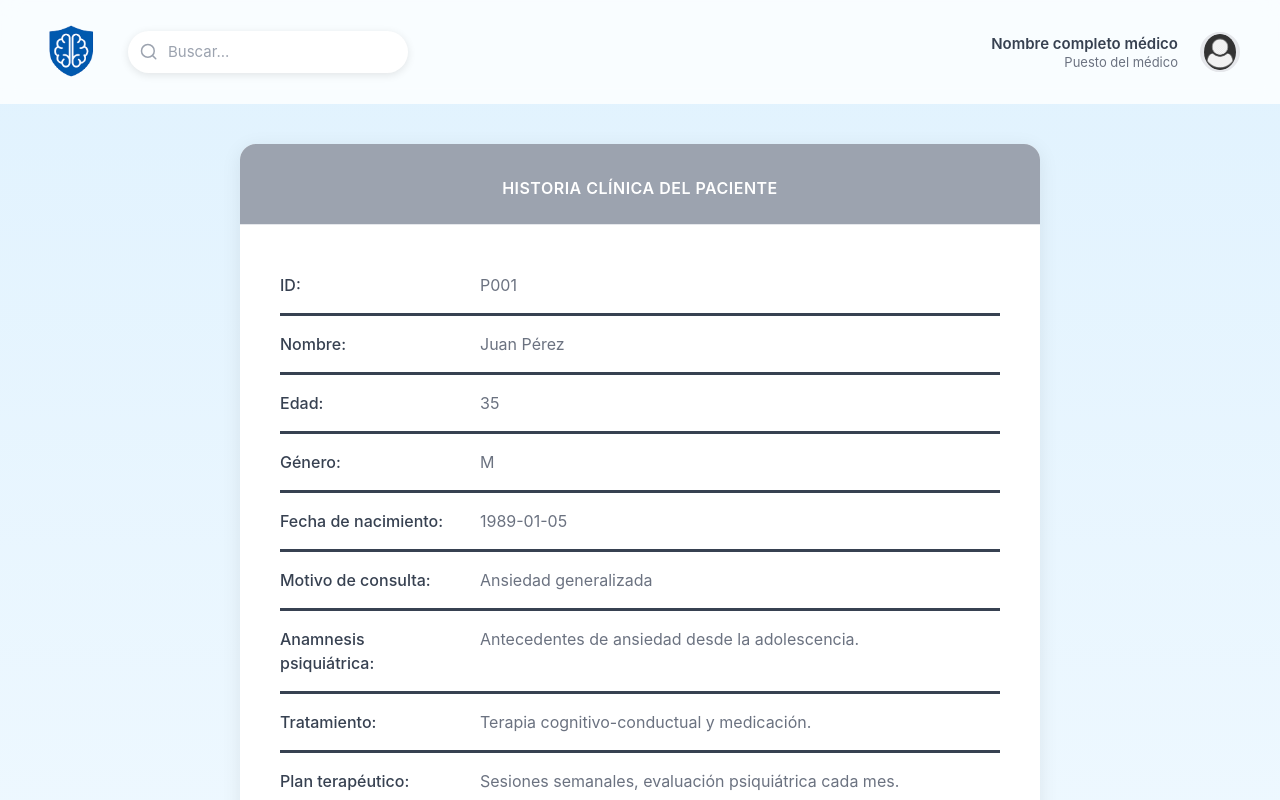
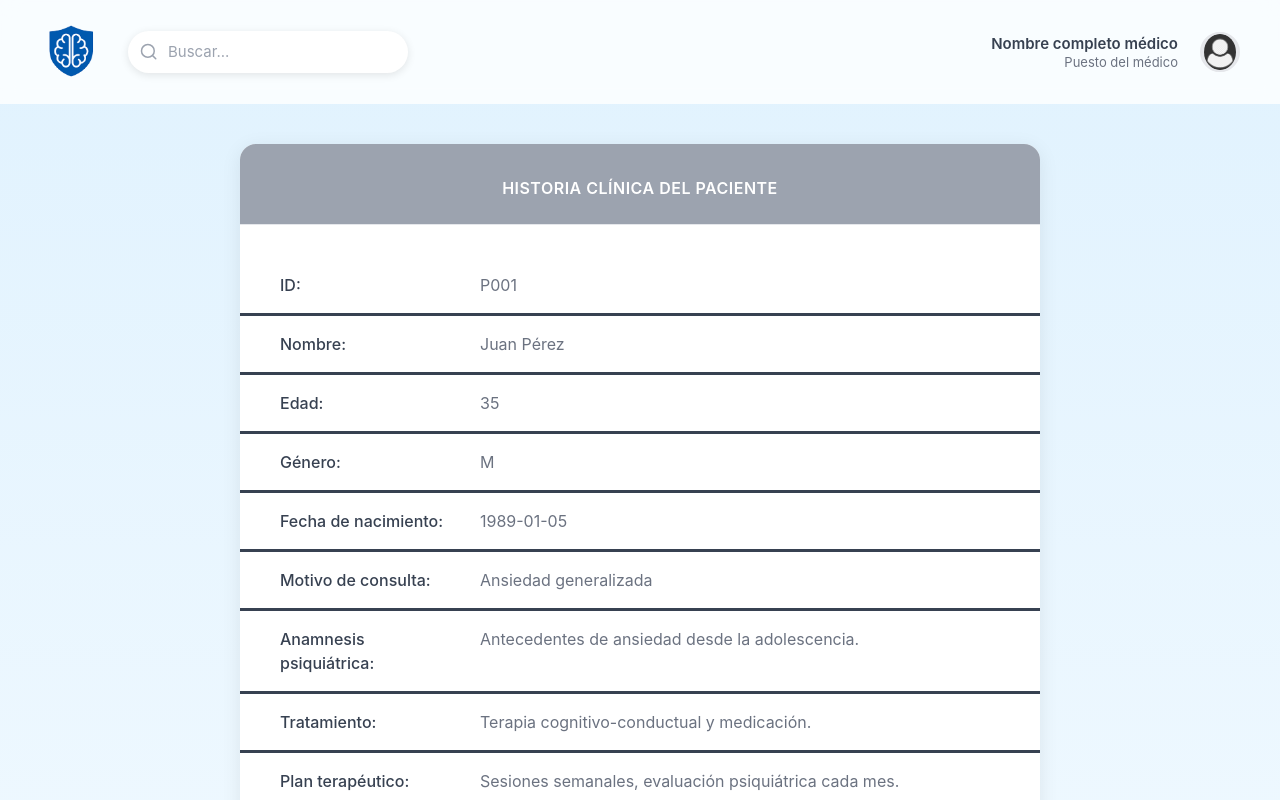
Before and after one commit to Cdiezlop/MindSecure, a Vue app in the folder frontend/: page /detalles/1 in a window 1280 px wide. Shown: the top 800 px of the page. Built offline with nearby package versions, Linux system fonts and the light colour scheme.

Commit message:
ajuste estético en tabla

```diff
--- a/frontend/src/components/VerDetalles.vue
+++ b/frontend/src/components/VerDetalles.vue
@@ -179,7 +179,7 @@
       </div>
     </div>
 
-    <!-- PANEL DE PERFIL  -->
+    <!-- PANEL DE PERFIL simplificado -->
     <div v-if="showProfileModal">
       <div class="profile-panel-overlay" @click.self="showProfileModal = false"></div>
       <div class="profile-panel">
@@ -440,7 +440,8 @@ export default {
 .detail-row {
   display: flex;
   align-items: flex-start;
-  padding: 16px 0;
+  padding: 16px 40px;
+  margin: 0 -40px;
   border-bottom: 3px solid #374151;
   min-height: 56px;
 }
@@ -646,7 +647,7 @@ export default {
   color: #0059af;
 }
 
-/* --- PANEL DEL PERFIL --- */
+/* --- PANEL DEL PERFIL simplificado --- */
 .profile-panel-overlay {
   position: fixed;
   inset: 0;
```
